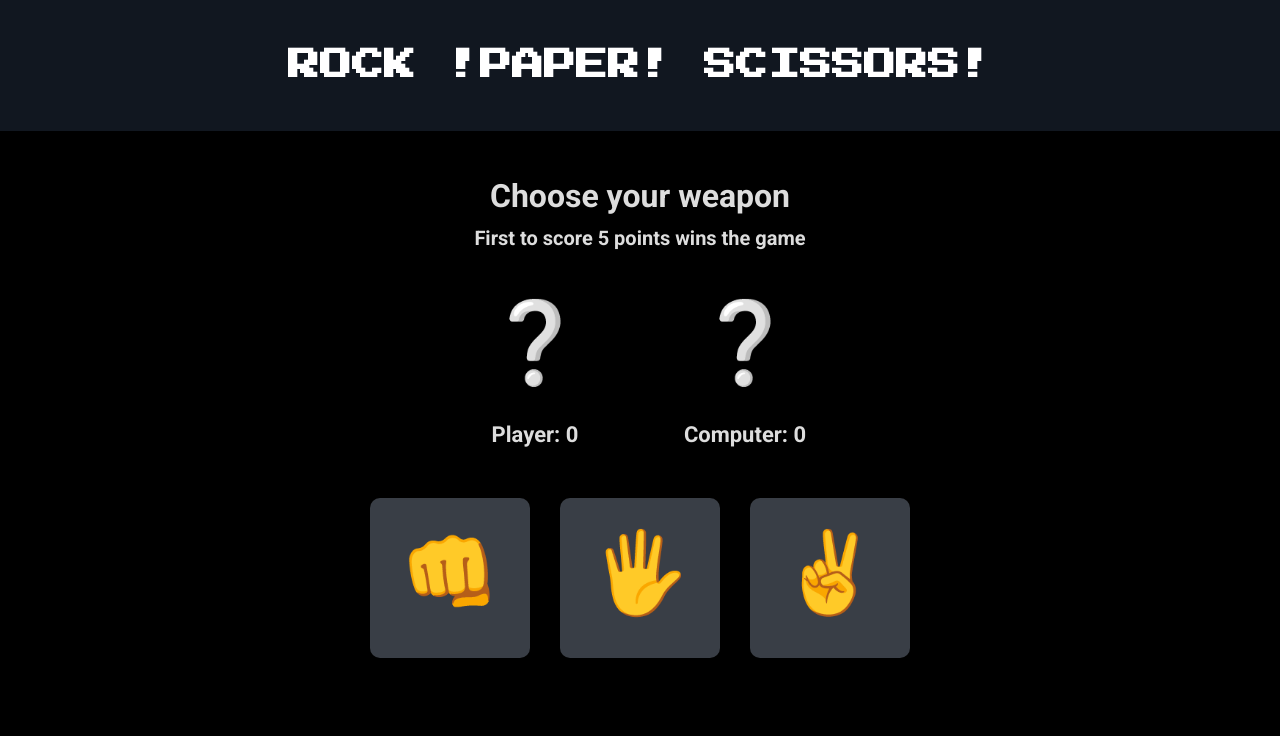
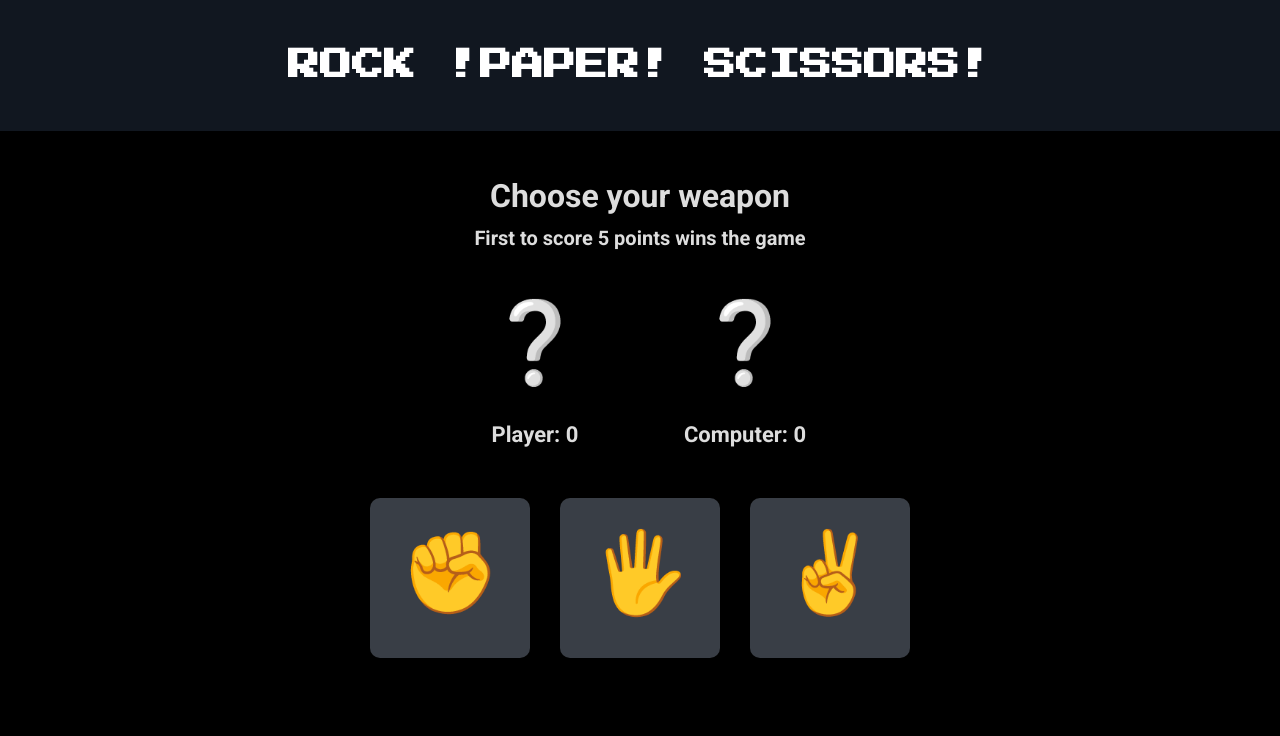
Before and after one commit to k-ish-san/Rock-Paper-Scissors, a plain HTML site: page index.html in a window 1280 px wide. Shown: the top 736 px of the page. Drawn offline with Linux system fonts and the light colour scheme.

Commit message:
Update index.html

```diff
--- a/index.html
+++ b/index.html
@@ -40,7 +40,7 @@
       </div>
       <div class="buttons">
         <button class="btn btn-square" id="rockBtn">
-          <div class="sign"> 👊 </div>
+          <div class="sign"> ✊ </div>
         </button>
         <button class="btn btn-square" id="paperBtn">
           <div class="sign"> 🖐️ </div>
```
